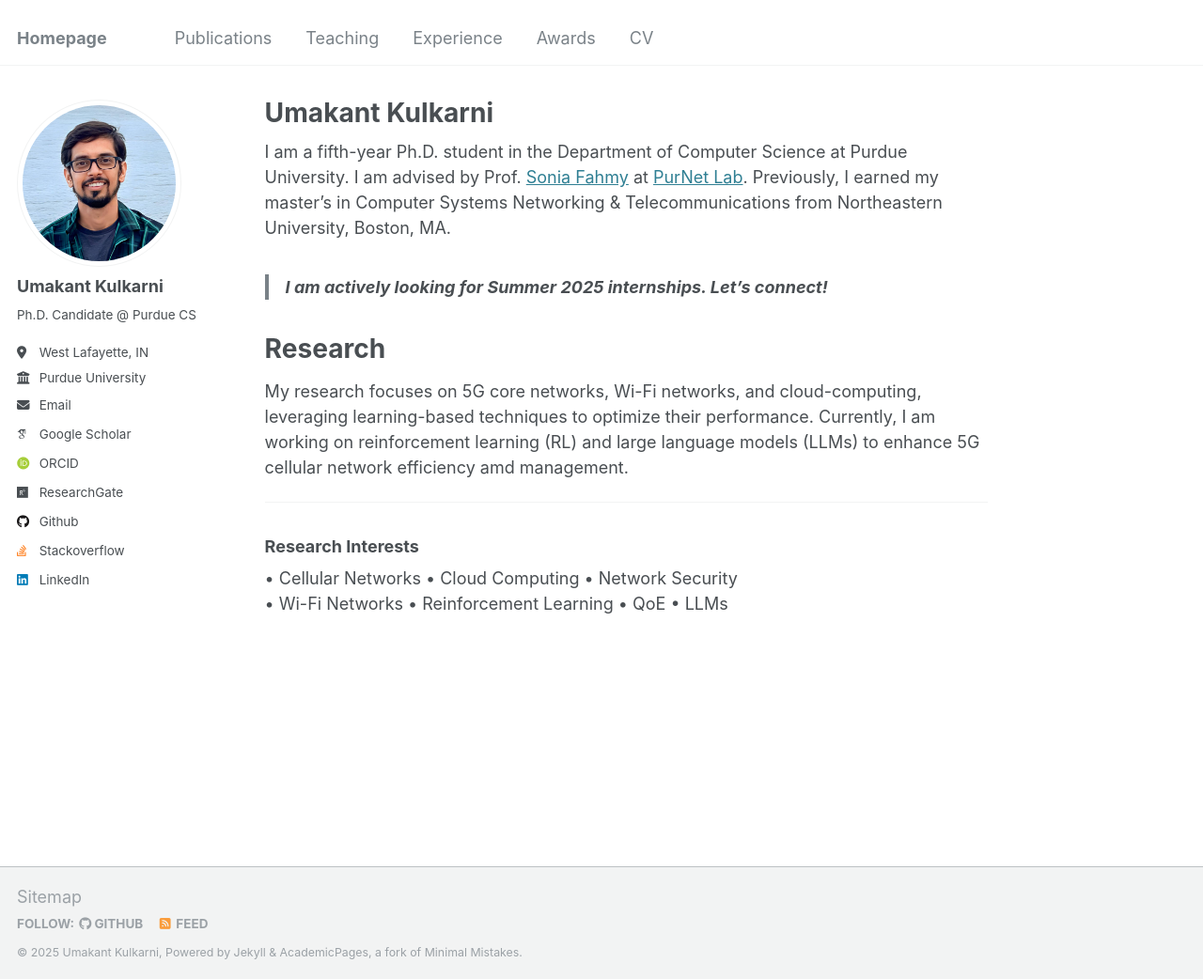
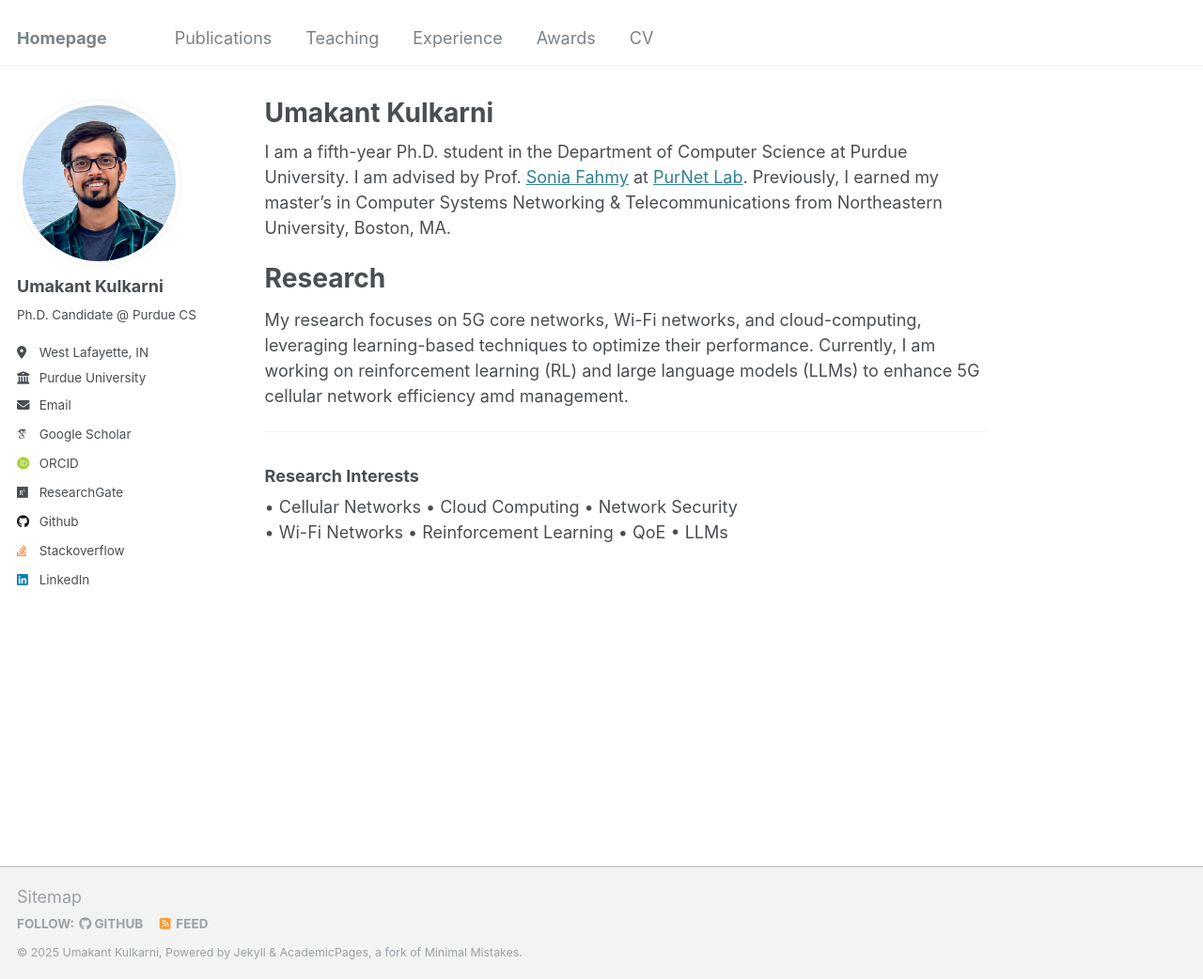
Before and after one commit to UmakantKulkarni/UmakantKulkarni.github.io, a Jekyll site: the page built from _pages/about.md, in a window 1280 px wide and 1042 px high. Shown: the whole window at 94% size. Built offline with Jekyll 4.4.1, drawn with Linux system fonts in a browser that asks for light colours; some web fonts are replaced.

Commit message:
Update about.md

```diff
--- a/_pages/about.md
+++ b/_pages/about.md
@@ -9,8 +9,6 @@ redirect_from:
 
 I am a fifth-year Ph.D. student in the Department of Computer Science at Purdue University. I am advised by Prof. [Sonia Fahmy](https://www.cs.purdue.edu/homes/fahmy/) at [PurNet Lab](https://gitlab.com/purnet-lab/purnet-lab.gitlab.io/-/wikis/home). Previously, I earned my master’s in Computer Systems Networking & Telecommunications from Northeastern University, Boston, MA.
 <!--- Before joining Purdue, I worked as a Software Engineer at Microsoft, with primary focus on software development, architecture designing and building automation infrastructure for Affirmed Networks' Cloud Native 5G Mobile Core solution. Prior to that, I completed my master’s in Computer Systems Networking & Telecommunications from Northeastern University, Boston, MA USA. -->
-
-> **I am actively looking for Summer 2025 internships. Let’s connect!**
 
 Research
 ======
```
